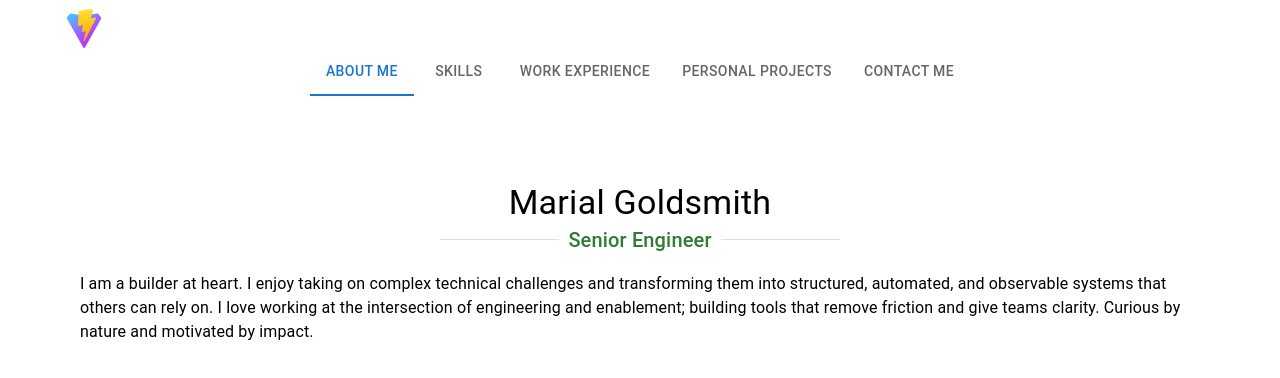
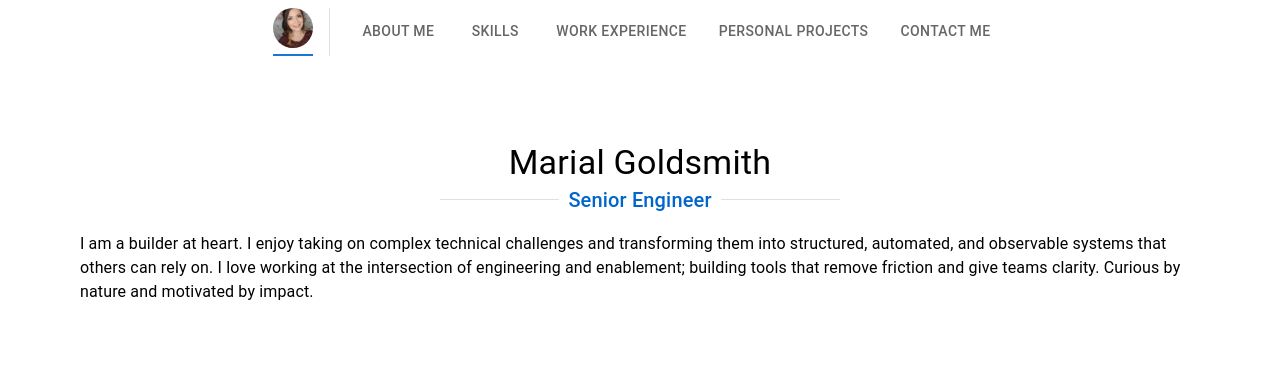
Before and after one commit to marialgoldsmith001/literate-pancake, a React (Vite) app: page / in a window 1280 px wide. Shown: the top 378 px of the page. Built offline with nearby package versions, Linux system fonts and the light colour scheme.

Commit message:
adding avatar and changing the color of the title

```diff
--- a/src/components/AboutMe.jsx
+++ b/src/components/AboutMe.jsx
@@ -10,7 +10,7 @@ function AboutMe() {
     return (
         <Box sx={{display: 'flex', flexDirection: 'column', alignItems: 'center', justifyContent: 'center', height: '100%'}}>
             <Typography variant="h4">{headerTitle.name}</Typography>
-            <Divider sx={{ width: 400, color: 'success.main' }}><Typography variant="h6">{headerTitle.title}</Typography></Divider>
+            <Divider sx={{ width: 400, color: '#0066CC' }}><Typography variant="h6">{headerTitle.title}</Typography></Divider>
             <Typography variant="body1" sx={{ p: 2 }}>{headerTitle.description}</Typography>
         </Box>
     );
--- a/src/components/Navbar.jsx
+++ b/src/components/Navbar.jsx
@@ -2,7 +2,7 @@ import * as React from 'react';
 import Box from '@mui/material/Box';
 import Tabs from '@mui/material/Tabs';
 import Tab from '@mui/material/Tab';
-import { Avatar } from '@mui/material';
+import { Avatar, Divider } from '@mui/material';
 
 function Navbar() {
   const [value, setValue] = React.useState(0);
@@ -13,8 +13,9 @@ function Navbar() {
 
   return (
     <Box sx={{ width: '100%', bgcolor: 'background.paper' }}>
-      <Avatar alt="MG" src="public\vite.svg" />
       <Tabs value={value} onChange={handleChange} centered>
+        <Avatar alt="MG" src='public\avatar.jpg'/>
+        <Divider orientation="vertical" flexItem sx={{ mx: 2 }} />
         <Tab label="About Me" />
         <Tab label="Skills" />
         <Tab label="Work Experience" />
--- /dev/null
+++ b/src/index.css
@@ -0,0 +1,3 @@
+body {
+    background-color: lightgray;
+}
```
Also changed, not shown: public/avatar.jpg (added).
